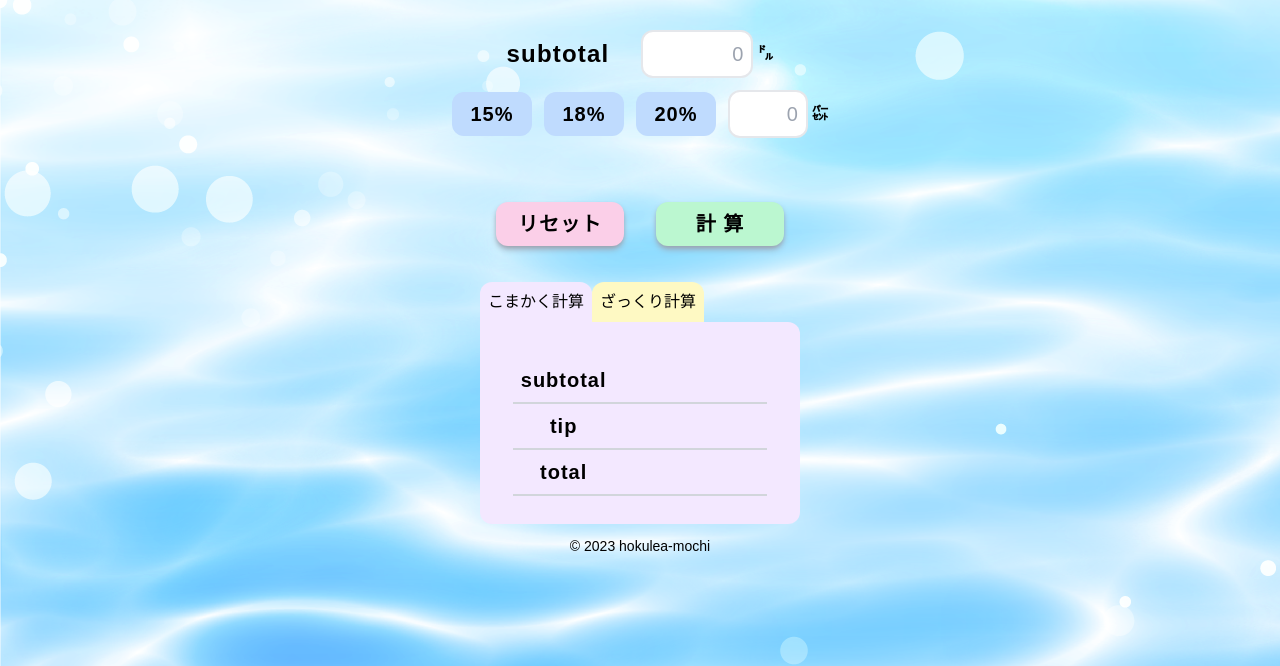
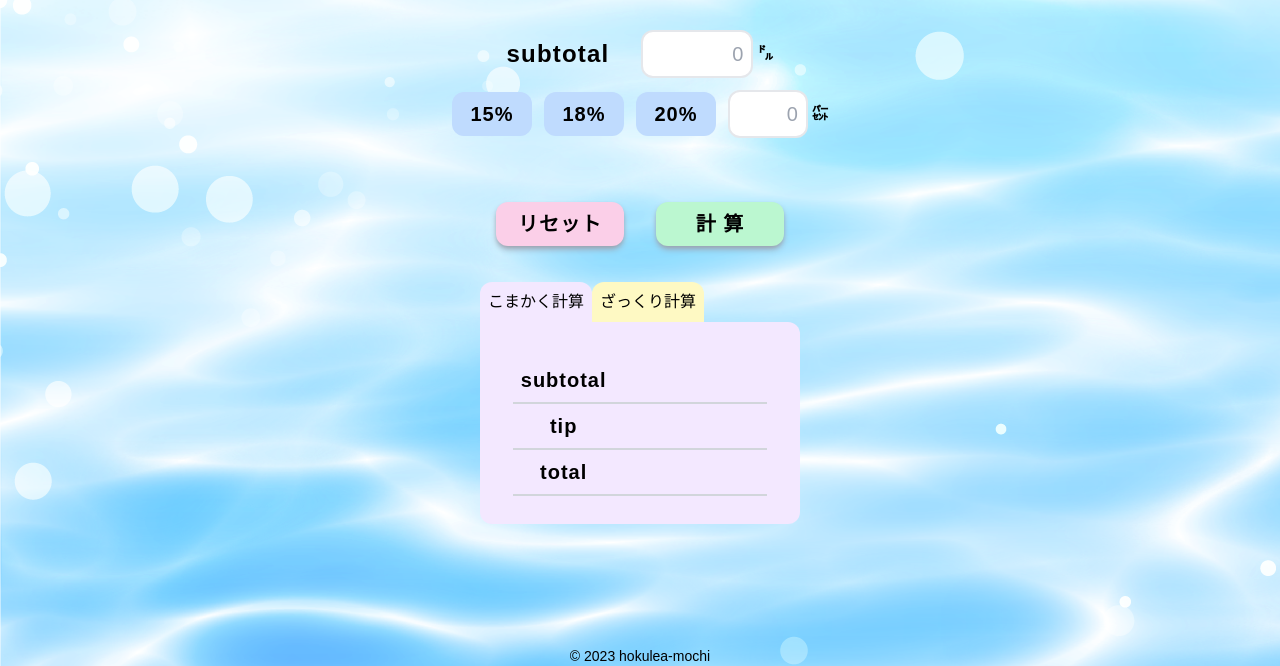
Before and after one commit to nyapteros/tip-calculator, a website: page index.html in a window 1280 px wide. Shown: the part 134-800 px from the top of the page. Drawn offline with Linux system fonts and the light colour scheme; a web font is replaced by a local one.

Commit message:
update 微修正

```diff
--- a/css/input.css
+++ b/css/input.css
@@ -53,5 +53,4 @@
     @apply w-3/5 text-xl tracking-wide py-2 pr-4 text-right;
   }
 
-
 }
--- a/index.html
+++ b/index.html
@@ -14,7 +14,7 @@
 
 <body class="min-h-screen flex flex-col items-center font-google bg-wave">
 
-  <section class="container flex flex-col items-center">
+  <section class="container flex flex-col flex-grow items-center">
     <!-- タイトル表示 -->
     <div class="pc:w-11/12 tb:w-11/12 sp:w-full flex items-center justify-between my-6 pc:my-4 py-1 pc:px-20 tb:px-1">
       <img src="images/hibiscus2.png" class="pc:w-40 tb:w-32 sp:w-14 scale-x-[-1]" alt="ハイビスカス">
@@ -109,7 +109,7 @@
     <!-- 結果部分終わり -->
   </section>
 
-  <footer class="text-sm mt-3">
+  <footer class="text-sm">
     <p>&copy; 2023 hokulea-mochi</p>
   </footer>
 
```
Also changed, not shown: 1 other file.
